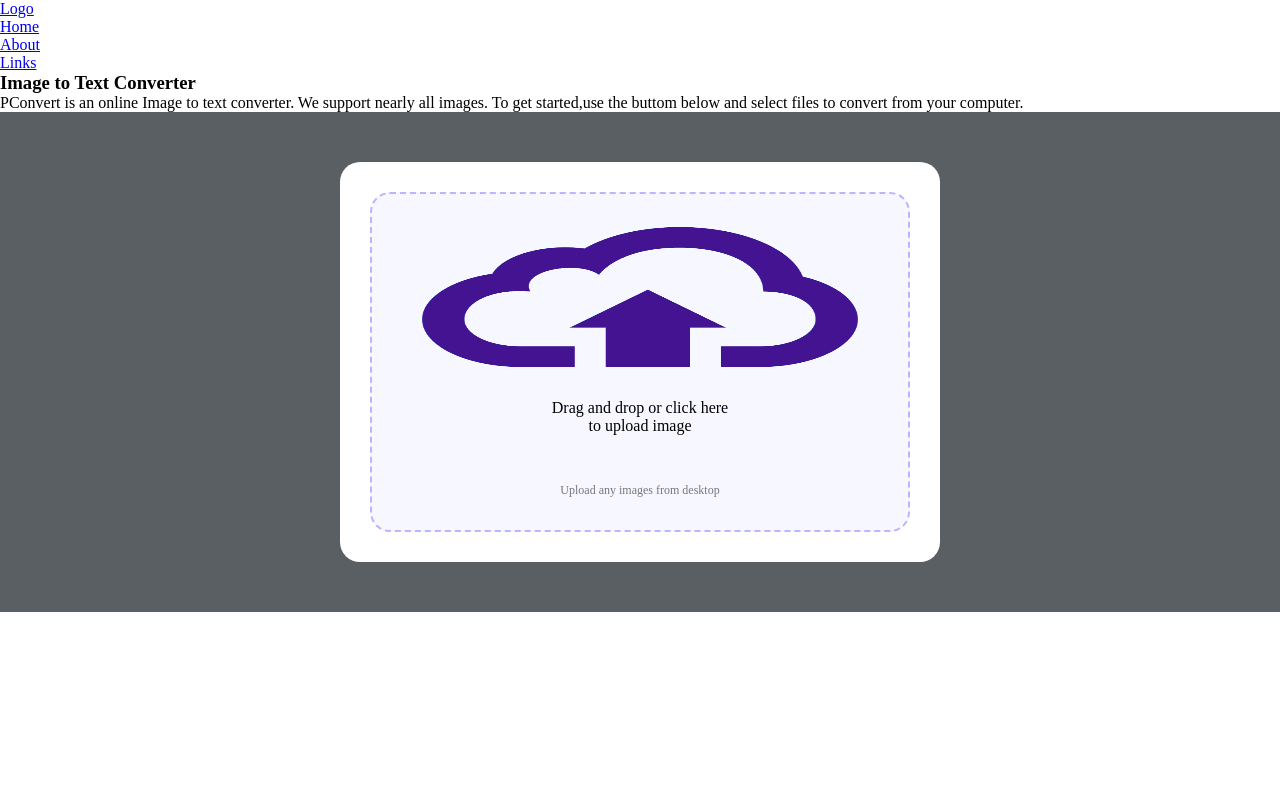
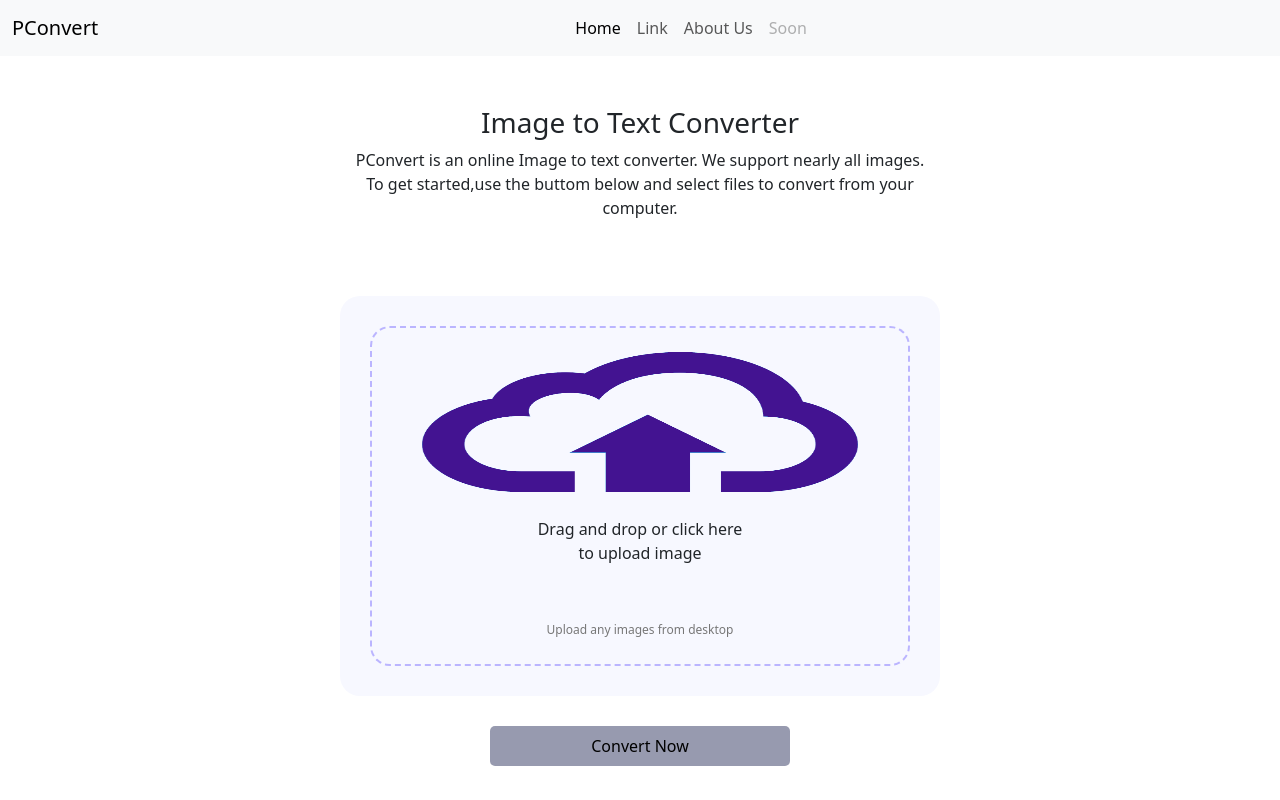
Before and after one commit to Prakkks/Image-to-Text-Converter, a Flask app: page / in a window 1280 px wide. Run offline with Flask 3, Linux system fonts and the light colour scheme; some libraries are stand-ins or nearby versions.

Commit message:
UI ready

```diff
--- a/static/css/index.css
+++ b/static/css/index.css
@@ -5,14 +5,25 @@
     /* background-color: aqua; */
 }
 
+
+.container-fluid {
+    display: flex;
+    justify-content: center;
+}
+.navbar-collapse {
+    justify-content: center;
+}
+
 .home
 {
     display: flex;
-    background-color: rgb(90, 95, 99);
+    /* background-color: rgb(90, 95, 99); */
+    flex-direction: column;
     align-items: center;
     align-content: center;
+
     justify-content: center;
-    padding: 50px;
+    padding: 10px;
 }
 
 #upload-img
@@ -30,10 +41,29 @@
     height: 400px;
     width: 600px;
     padding: 30px;
-    background-color: #fff;
+    margin-bottom: 30px;
+    background-color: #f7f8ff;
     text-align: center;
     border-radius: 20px;
 }
+
+#submit
+{   margin: 14px 0;
+    padding: 8px;
+    border: none;
+    border-radius: 05px;
+    display: block;
+    width: 300px;
+    margin: 0 auto; /* Center the input itself */
+    background-color: #979aaf;
+
+}
+
+#submit:active
+{
+    background-color: #bbb5ff;
+}
+
 
 #img-view
 {
@@ -66,6 +96,30 @@
 }
 
 
+.details-cover{
+    width: 100%;
+    display: grid;
+    place-items: center;
+}
+
+.details
+{
+    width: 75%;
+    margin: 50px 0;
+    display: flex;
+    flex-direction: column;
+    justify-items: center;
+    align-items: center;
+    text-align: center;
+
+}
+
+.details p{
+    width: 60%;
+}
+
+
+
 @media (max-width: 600px)
 {
     #upload-img
@@ -77,4 +131,8 @@
     /* background-color: #bbb5ff; */
 
 }
+
+.details p{
+    width: 100%;
 }
+}
--- a/templates/index.html
+++ b/templates/index.html
@@ -3,25 +3,45 @@
 <head>
     <meta charset="UTF-8">
     <meta name="viewport" content="width=device-width, initial-scale=1.0">
+    <link href="https://cdn.jsdelivr.net/npm/bootstrap@5.3.3/dist/css/bootstrap.min.css" rel="stylesheet" integrity="sha384-QWTKZyjpPEjISv5WaRU9OFeRpok6YctnYmDr5pNlyT2bRjXh0JMhjY6hW+ALEwIH" crossorigin="anonymous">
     <link href="{{url_for('static',filename='css/index.css')}}"  rel="stylesheet">
     <title>Image to Text</title>
 </head>
 <body>
-    <div class="title">
-        <ul>
-            <li> <a href="#"> Logo</a></li>
-            <li> <a href="#"> Home</a></li>
-            <li> <a href="#"> About</a></li>
-            <li> <a href="#"> Links</a></li>
-        </ul>
-    </div>
+    <nav class="navbar navbar-expand-lg bg-body-tertiary">
+        <div class="container-fluid">
+          <a class="navbar-brand " href="#">PConvert</a>
+          <button class="navbar-toggler" type="button" data-bs-toggle="collapse" data-bs-target="#navbarNav" aria-controls="navbarNav" aria-expanded="false" aria-label="Toggle navigation">
+            <span class="navbar-toggler-icon"></span>
+          </button>
 
+          <div class="collapse navbar-collapse" id="navbarNav">
+            <ul class="navbar-nav">
+              <li class="nav-item">
+                <a class="nav-link active" aria-current="page" href="#">Home</a>
+              </li>
+              <li class="nav-item">
+                <a class="nav-link" href="#">Link</a>
+              </li>
+              <li class="nav-item">
+                <a class="nav-link" href="#">About Us</a>
+              </li>
+              <li class="nav-item">
+                <a class="nav-link disabled" aria-disabled="true">Soon</a>
+              </li>
+            </ul>
+          </div>
+        </div>
+      </nav>
+    <div class="details-cover">
     <div class="details">
         <h3> Image to Text Converter</h3>
         <p>PConvert is an online Image to text converter. We support nearly all images. To get started,use the buttom below and select files to convert from your computer.</p>
     </div>
+</div>
     <div class="home">
     <!-- <p> Upload Image Here</p> -->
+    <form>
     <label for="input-file" id="drop-area">
         <input type="file" accept="image/*" id="input-file" hidden>
         <div id="img-view">
@@ -30,7 +50,10 @@
             <span> Upload any images from desktop</span>
         </div>
     </label>
+    <input type="submit" name="submit" value="Convert Now" id="submit">
+</form>
 </div>
+<script src="https://cdn.jsdelivr.net/npm/bootstrap@5.3.3/dist/js/bootstrap.bundle.min.js" integrity="sha384-YvpcrYf0tY3lHB60NNkmXc5s9fDVZLESaAA55NDzOxhy9GkcIdslK1eN7N6jIeHz" crossorigin="anonymous"></script>
 <script src="{{url_for('static',filename='script.js')}}"></script>
 </body>
 </html>
```
